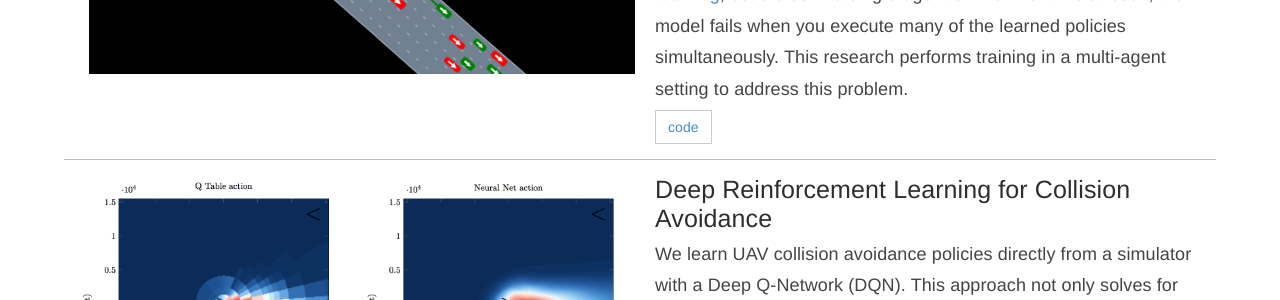
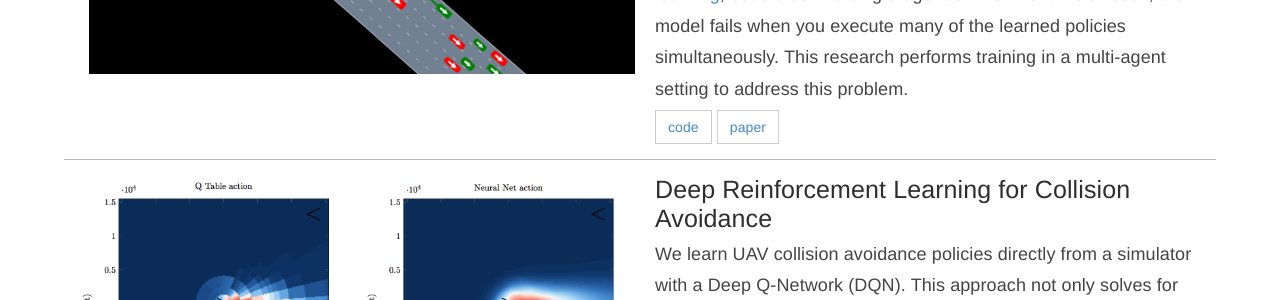
Before and after one commit to wulfebw/legacy.wulfebw.github.io, a Jekyll site: the page built from research.html, in a window 1280 px wide and 900 px high, scrolled down 903 px. Shown: the part 141-441 px from the top of the window. Built offline with Jekyll 4.4.1, drawn with Linux system fonts in a browser that asks for light colours; some web fonts are replaced.

Commit message:
updating code location, adding paper for multi-agent driving

```diff
--- a/_includes/research.md
+++ b/_includes/research.md
@@ -39,7 +39,8 @@
         <p>
         One potential method for validating autonomous vehicles is to evaluate them in a simulator. For this to work, you need highly realistic models of human driving behavior. Existing <a href="https://arxiv.org/abs/1701.06699" class="md-link">research</a> learned human driver models using <a href="https://arxiv.org/abs/1606.03476" class="md-link">generative adversarial imitation learning</a>, but did so in a single-agent environment. As a result, the model fails when you execute many of the learned policies simultaneously. This research performs training in a multi-agent setting to address this problem.
         </p>
-        <a href="https://github.com/wulfebw/ngsim_env" class="md-link btn-default btn rbtn">code</a>
+        <a href="https://github.com/sisl/ngsim_env" class="md-link btn-default btn rbtn">code</a>
+        <a href="https://arxiv.org/abs/1803.01044" class="md-link btn-default btn rbtn">paper</a>
     </div>
   </div>
 </div>
```
Also changed, not shown: _posts/2017-04-15-dqn.md (+1 -1 lines).
